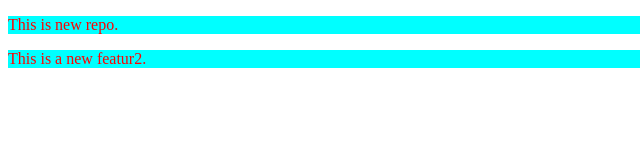
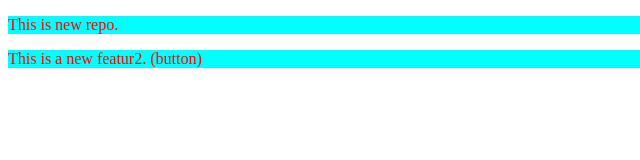
Before and after one commit to rajkumarmauryaji/LocalRepo, a plain HTML site: page index.html in a window 1280 px wide. Shown: the full height of the page, 0-640 px from the left. Drawn offline with Linux system fonts and the light colour scheme.

```diff
--- a/index.html
+++ b/index.html
@@ -10,7 +10,7 @@
 
 <body>
     <p>This is new repo.</p>
-    <p>This is a new featur2.</p>
+    <p>This is a new featur2. (button)</p>
 </body>
 
 </html>
```
